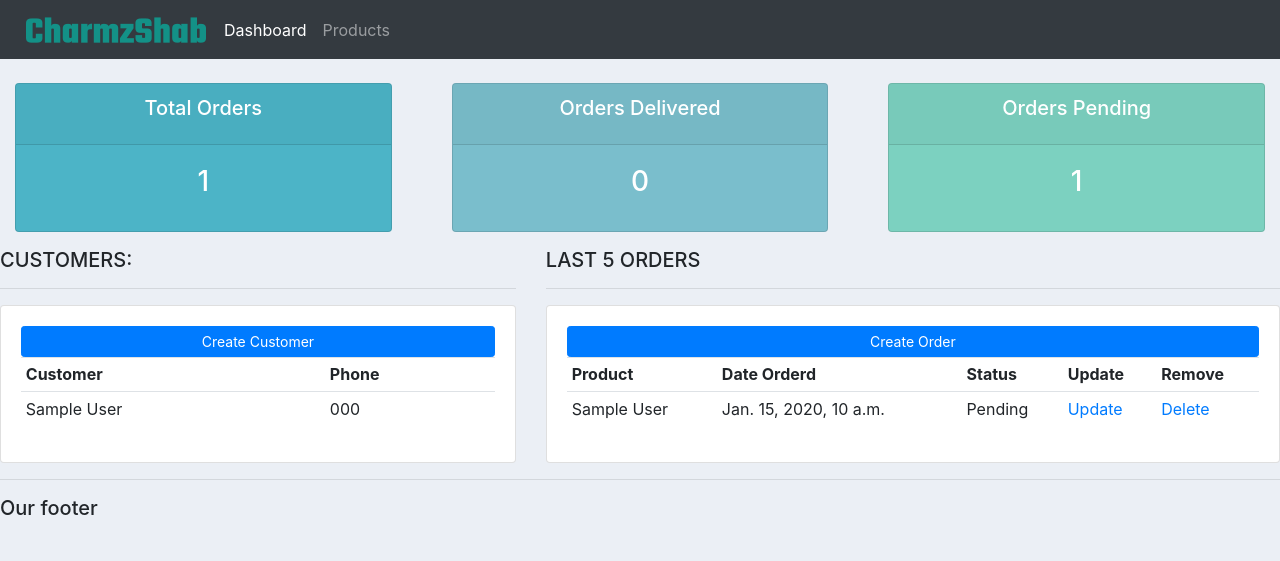
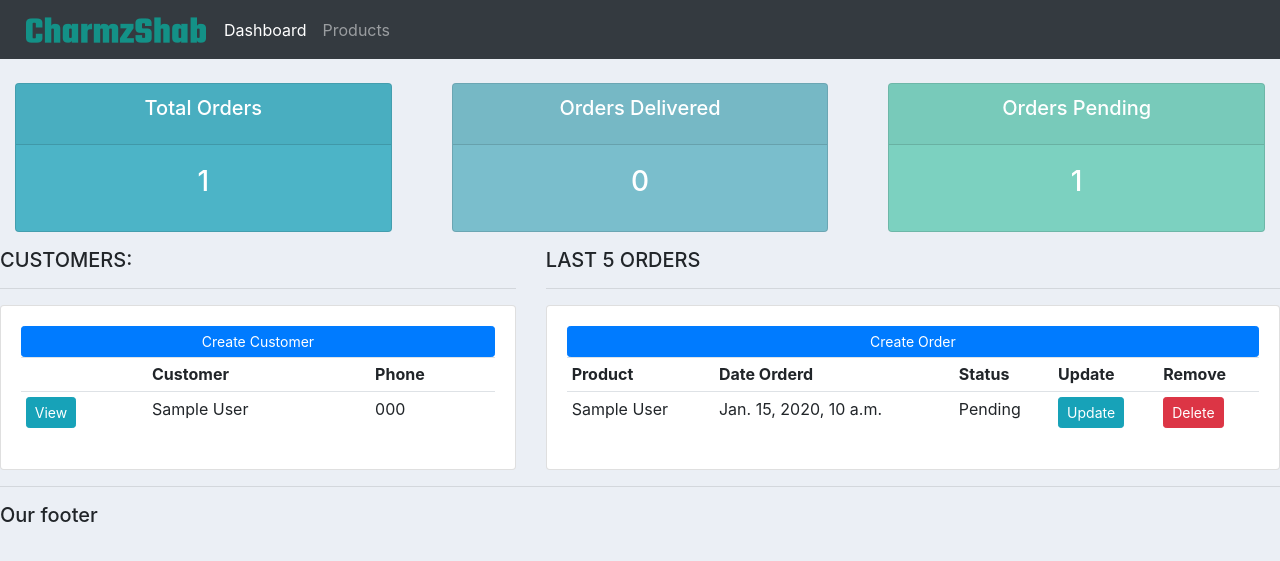
Before and after one commit to charmzshab/crm, a Django app: page / in a window 1280 px wide. Shown: the top 561 px of the page. Run offline with Django 3.2, Linux system fonts and the light colour scheme; tables that the repository leaves empty hold one stand-in row (values such as "Sample post"); some libraries are stand-ins or nearby versions.

Commit message:
added bootstrap button classes to the dashboard and customer templates

```diff
--- a/accounts/templates/accounts/dashboard.html
+++ b/accounts/templates/accounts/dashboard.html
@@ -12,11 +12,13 @@
                 <a class="btn btn-primary  btn-sm btn-block" href="">Create Customer</a>
                 <table class="table table-sm">
                     <tr>
+						<th></th>
                         <th>Customer</th>
                         <th>Phone</th>
 					</tr>
 					{% for customer in customers %}
 						<tr>
+							<td><a class="btn btn-sm btn-info" href="{% url 'customer' customer.id %}">View</a></td>
 							<td>{{customer.name}}</td>
 							<td>{{customer.phone}}</td>
 						</tr>
@@ -43,8 +45,8 @@
 					<td>{{order.product}}</td>
 					<td>{{order.date_created}}</td>
 					<td>{{order.status}}</td>
-					<td><a href="#">Update</a></td>
-					<td><a href="#">Delete</a></td>
+					<td><a class="btn btn-sm btn-info" href="#">Update</a></td>
+					<td><a class="btn btn-sm btn-danger"  href="#">Delete</a></td>
 				</tr>
 				{% endfor %}
 			</table>
--- a/accounts/templates/accounts/navbar.html
+++ b/accounts/templates/accounts/navbar.html
@@ -1,16 +1,18 @@
 {% load static %}
 <nav class="navbar navbar-expand-lg navbar-dark bg-dark">
-    <img src="{% static 'images/logo4.png' %}">
+    <a href="{% url 'home' %}">
+      <img src="{% static 'images/logo4.png' %}">
+    </a>
     <button class="navbar-toggler" type="button" data-toggle="collapse" data-target="#navbarNav" aria-controls="navbarNav" aria-expanded="false" aria-label="Toggle navigation">
       <span class="navbar-toggler-icon"></span>
     </button>
     <div class="collapse navbar-collapse" id="navbarNav">
       <ul class="navbar-nav">
         <li class="nav-item active">
-          <a class="nav-link" href="#">Dashboard</a>
+          <a class="nav-link" href="{% url 'home' %}">Dashboard</a>
         </li>
         <li class="nav-item">
-          <a class="nav-link" href="#">Products</a>
+          <a class="nav-link" href="{% url 'products' %}">Products</a>
         </li>
       </ul>
     </div>
```
